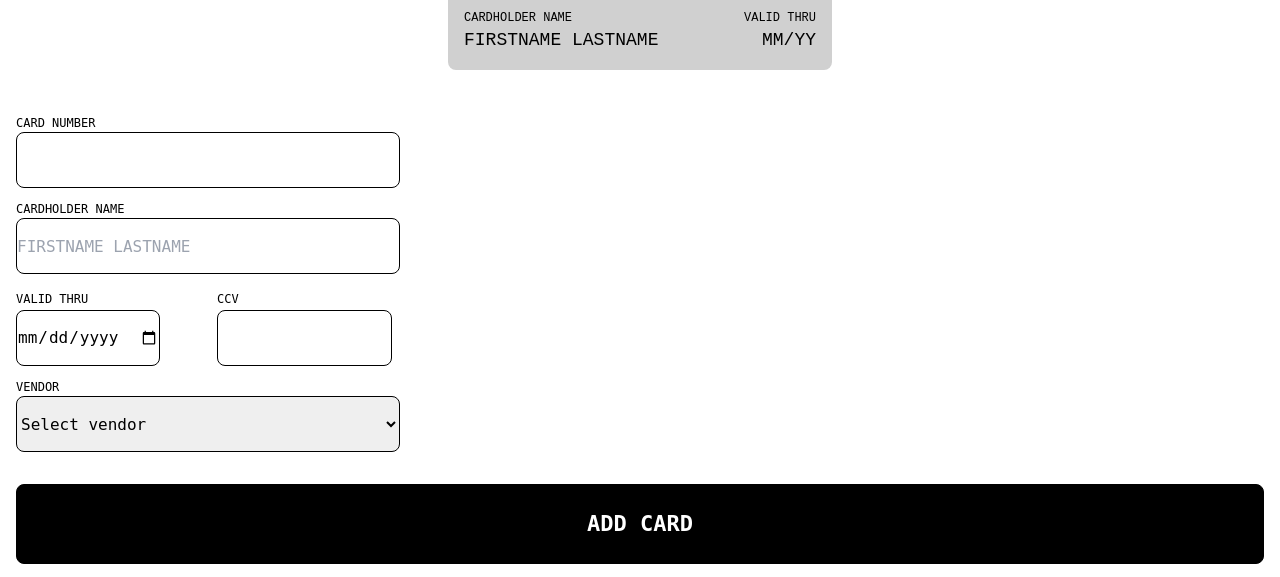
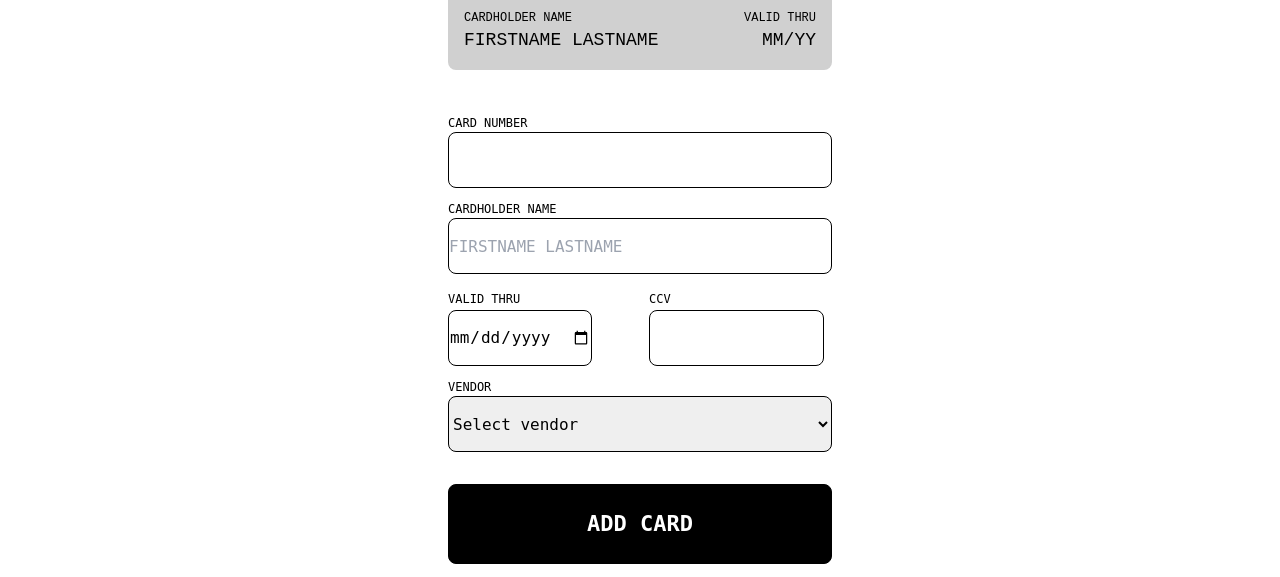
Before and after one commit to trojandersen/react-grupp5, a React (Vite) app: page /add-card in a window 1280 px wide. Shown: the part 488-1065 px from the top of the page. Built offline with nearby package versions, Linux system fonts and the light colour scheme; a web font is replaced by a local one.

Commit message:
added css to form and button, chnaged formData order, not functionality, to make it fit cardData

```diff
--- a/src/pages/AddCard.jsx
+++ b/src/pages/AddCard.jsx
@@ -7,11 +7,11 @@ import cardData from "../cardData";
 
 function AddCard({ title, subtitle, onClick }) {
   const [formData, setFormData] = useState({
+    vendor: "",
     cardNum: "XXXX XXXX XXXX XXXX",
+    cardDate: "MM/YY",
     cardName: "FIRSTNAME LASTNAME",
-    cardDate: "MM/YY",
-    ccv: "",
-    vendor: "",
+    active: false
   });
 
   const onFormChange = (id, updatedValue) => {
--- a/src/styles/Button.css
+++ b/src/styles/Button.css
@@ -2,7 +2,7 @@
   display: flex;
   align-items: center;
   justify-content: center;
-  width: 100%;
+  min-width: 24rem;
   height: 80px;
   border-radius: 8px;
   border: 1px solid black;
@@ -10,6 +10,7 @@
   font-size: 22px;
   font-weight: 700;
   line-height: 24.64px;
+  margin: auto;
 }
 
 .primary-button {
--- a/src/styles/CardForm.css
+++ b/src/styles/CardForm.css
@@ -4,6 +4,7 @@
   max-width: 24rem;
   font-family: "PT Mono", "monospace";
   padding: 2rem 0rem;
+  margin: auto;
 }
 
 .form-details {
```
